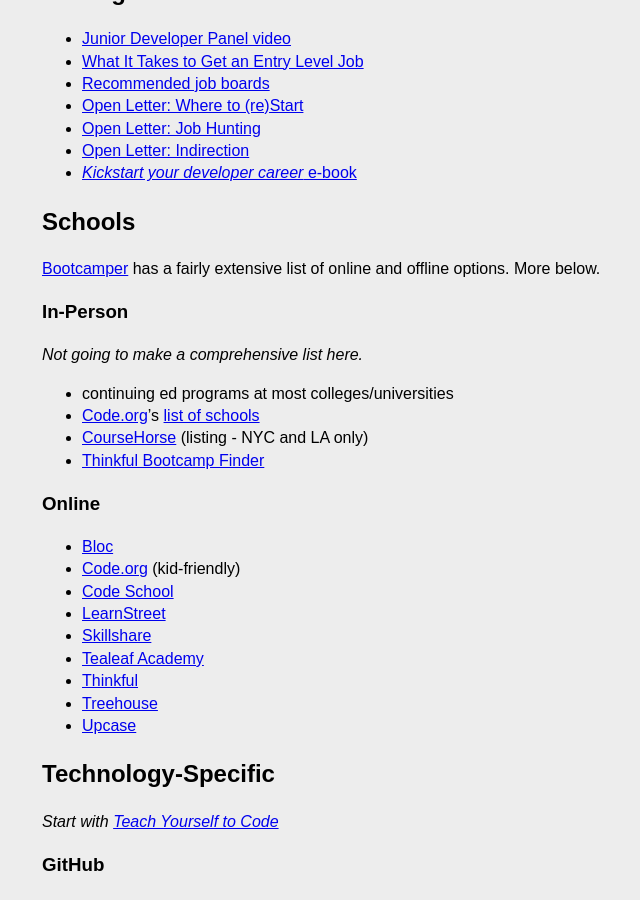
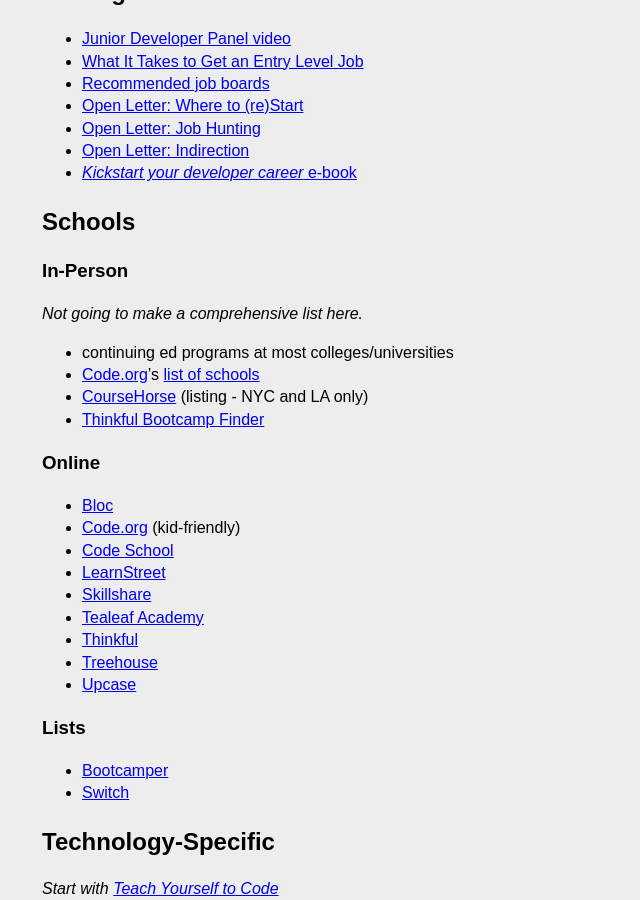
Before and after one commit to HackerHours/hackerhours.org, a Jekyll site: the page built from resources.md, in a window 1280 px wide and 900 px high, scrolled down 1285 px. Shown: the whole window, without its empty margins (278-918 px from the left). Built offline with Jekyll 4.4.1, drawn with Linux system fonts in a browser that asks for light colours; some web fonts are replaced; comment, search, counter and statistics services are not loaded.

Commit message:
link to Switch

```diff
--- a/resources.md
+++ b/resources.md
@@ -49,8 +49,6 @@
 
 ## Schools
 
-[Bootcamper](http://bootcamper.io/) has a fairly extensive list of online and offline options.  More below.
-
 ### In-Person
 
 *Not going to make a comprehensive list here.*
@@ -71,6 +69,11 @@
 * [Thinkful](https://www.thinkful.com/)
 * [Treehouse](http://teamtreehouse.com/)
 * [Upcase](https://upcase.com)
+
+### Lists
+
+* [Bootcamper](http://bootcamper.io/)
+* [Switch](https://www.switchup.org/)
 
 ## Technology-Specific
 
```
